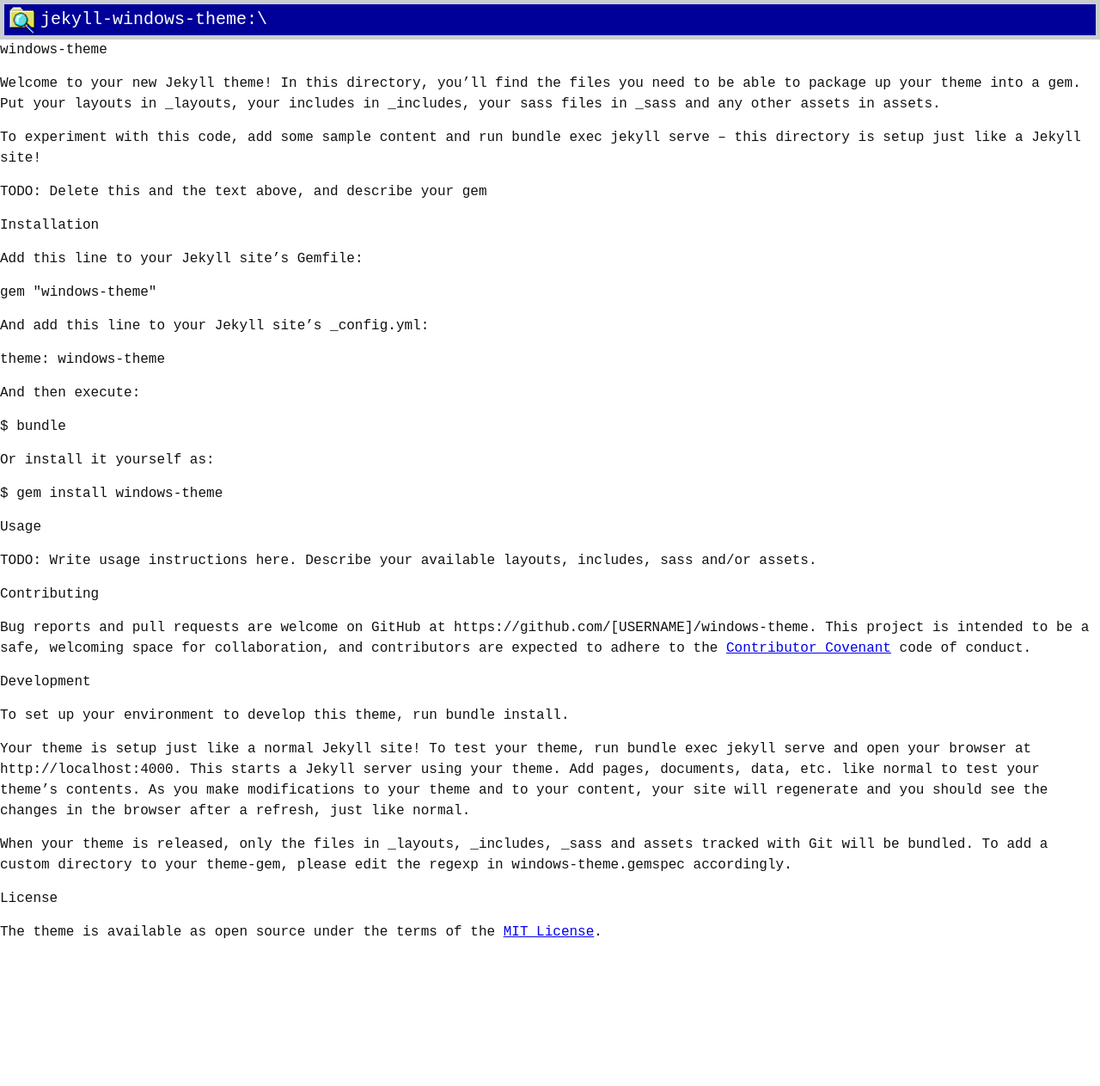
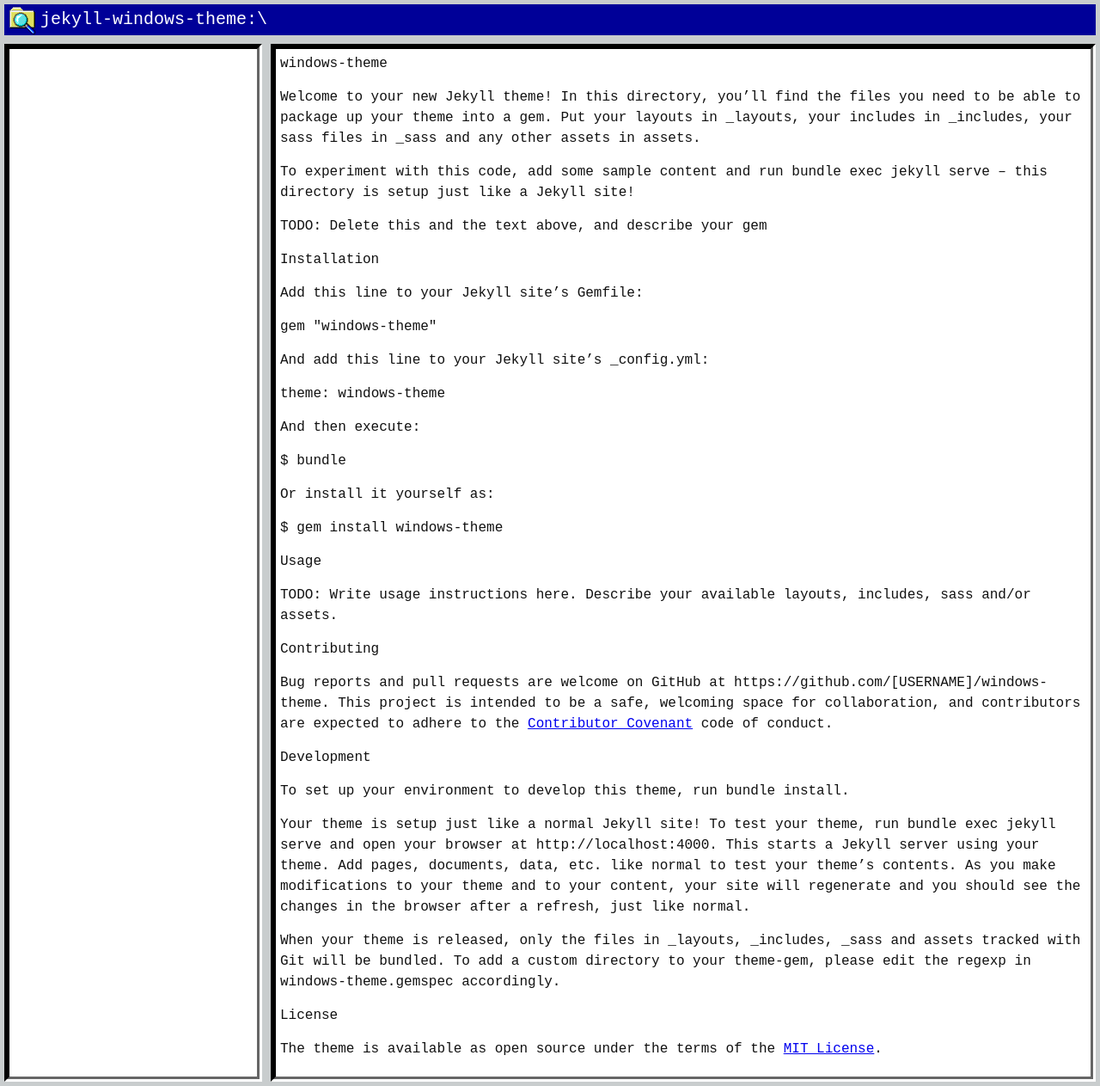
Before and after one commit to kelwynOliveira/jekyll-windows-theme, a Jekyll site: the page built from README.md, in a window 1280 px wide. Shown: the whole page at 86% size. Built offline with Jekyll 4.4.1, drawn with Linux system fonts in a browser that asks for light colours; our own code applies the rules of GitHub Pages for plain Markdown files.

Commit message:
Adding content structure and style

```diff
--- a/_includes/header.html
+++ b/_includes/header.html
@@ -3,4 +3,8 @@
     <img src="{{ '/assets/img/about.png' | relative_url }}" alt="">
     <h1 class="site-title"><a class="page-link" rel="author" href="{{ '/' | base_url }}">{{ site.title | escape }}:\</a></h1>
   </div>
+
+  <nav class="menu">
+
+  </nav>
 </header>
--- a/_layouts/default.html
+++ b/_layouts/default.html
@@ -8,8 +8,24 @@
   {%- include header.html -%}
 
   <main class="page-content" aria-label="Content">
-    {{ content }}
+    <div class="windows-div">
+      <div class="windows">
+        <aside class="folders">
+          <div class="window-content">
+            {%- include aside.html -%}
+          </div>
+        </aside>
+        <div class="content">
+          <div class="window-content">
+            {{ content }}
+          </div>
+        </div>
+      </div>
+    </div>
+
   </main>
+
+
 
   {%- include footer.html -%}
 
--- a/_sass/style.scss
+++ b/_sass/style.scss
@@ -16,9 +16,10 @@ $light-color: #fff;
 $grey-color: #c9cdce;
 $grey-dark: #666;
 
-$border-light: 3px solid $grey-color;
-$border-lighter: 3px solid $light-color;
-$border-dark: 3px solid $grey-dark;
+$border-grey: 3px solid $grey-color;
+$border-light: 3px solid $light-color;
+$border-dark-grey: 3px solid $grey-dark;
+$border-dark: 3px solid #000;
 
 // Width of the content area
 $on-min: 450px !default;
--- a/_sass/style/_layout.scss
+++ b/_sass/style/_layout.scss
@@ -1,3 +1,23 @@
+// layout
+html {
+  height: 100%;
+}
+body {
+  display: flex;
+  flex-flow: column;
+  height: 100%;
+}
+.header {
+  flex-grow: 0;
+  flex-shrink: 1;
+  flex-basis: auto;
+}
+.page-content {
+  flex-grow: 1;
+  flex-shrink: 1;
+  flex-basis: auto;
+}
+
 // Header
 .header {
   background-color: $grey-color;
@@ -28,3 +48,53 @@
     }
   }
 }
+
+// content
+.windows-div {
+  height: 100%;
+}
+.windows {
+  background-color: $grey-color;
+  padding: 5px;
+  width: 100%;
+  height: 100%;
+  display: flex;
+  .folders {
+    min-width: calc(#{$spacing-unit} * 10);
+    margin-right: 5px;
+  }
+  .content {
+    margin-left: 5px;
+    width: 100%;
+  }
+  .folders,
+  .content {
+    position: relative;
+    background-color: $light-color;
+    border-top: $border-dark;
+    border-left: $border-dark;
+    border-bottom: $border-light;
+    border-right: $border-light;
+    .window-content {
+      height: 100%;
+      width: 100%;
+      padding: 5px;
+      border-top: $border-dark;
+      border-right: $border-dark-grey;
+      border-bottom: $border-dark-grey;
+      border-left: $border-dark;
+      position: absolute;
+      overflow: auto;
+    }
+  }
+  @include media-query($on-palm) {
+    .folders {
+      display: none;
+    }
+    .content {
+      margin-left: 0;
+    }
+  }
+}
+
+// footer
```
Also changed, not shown: _includes/aside.html (added).
